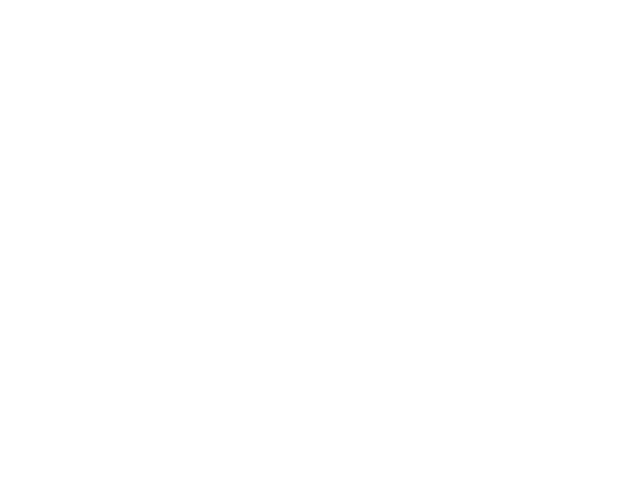
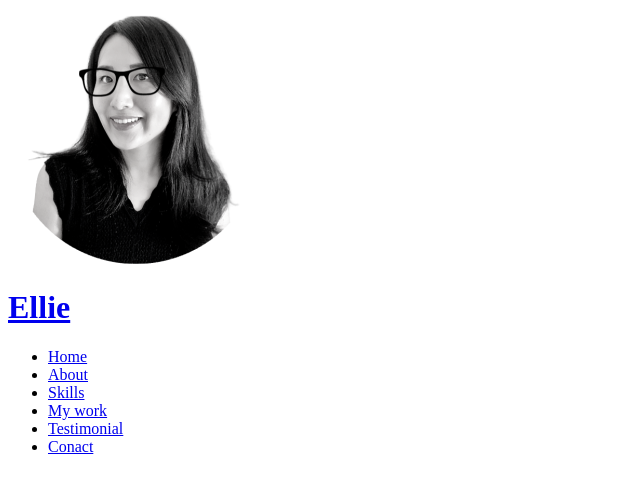
Before and after one commit to jyjin256/dream-ellie.github.io, a plain HTML site: page index.html in a window 1280 px wide. Shown: the whole page, without its empty margins (0-640 px from the left). Drawn offline with Linux system fonts and the light colour scheme.

Commit message:
HTML-Header

```diff
--- a/index.html
+++ b/index.html
@@ -34,5 +34,40 @@
         <!-- Javascript -->
         <script src="src/main.js" defer></script>
     </head>
-    <body></body>
+    <body>
+        <!-- Header -->
+        <header>
+            <div>
+                <img src="images/favicon.ico" alt="logo" />
+                <h1><a href="#">Ellie</a></h1>
+            </div>
+            <nav>
+              <ul>
+                <li><a href="#home">Home</a></li>
+                <li><a href="#about">About</a></li>
+                <li><a href="#skills">Skills</a></li>
+                <li><a href="#work">My work</a></li>
+                <li><a href="#testimonial">Testimonial</a></li>
+                <li><a href="#contact">Conact</a></li>
+              </ul>
+            </nav>
+        </header>
+        <!-- Main -->
+        <main>
+            <!-- Home -->
+            <section id="home"></section>
+            <!-- About -->
+            <section id="about"></section>
+            <!-- Skills -->
+            <section id="skills"></section>
+            <!-- Work -->
+            <section id="work"></section>
+            <!-- Testimonials -->
+            <section id="testimonial"></section>
+            <!-- Arrow up -->
+            <aside></aside>
+        </main>
+        <!-- Footer -->
+        <footer id="contact"></footer>
+    </body>
 </html>
```
Also changed, not shown: images/Profile.png.
